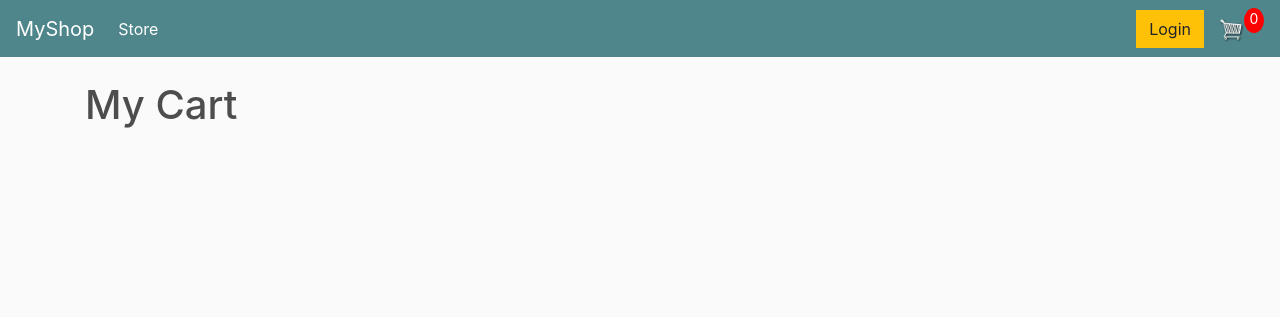
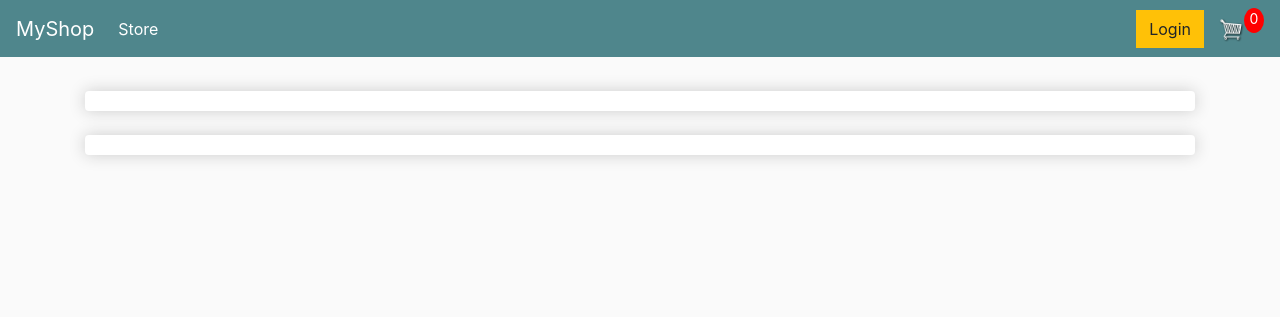
Before and after one commit to youhubs/myshop, a Django app: page /cart/ in a window 1280 px wide. Shown: the top 317 px of the page. Run offline with Django 3.2, Linux system fonts and the light colour scheme; some libraries are stand-ins or nearby versions.

Commit message:
cart.html - add two boxes within one full column

```diff
--- a/store/templates/store/cart.html
+++ b/store/templates/store/cart.html
@@ -6,6 +6,16 @@
 {% endblock %}
 
 {% block content %}
-    <h1>My Cart</h1>
+    <div class="row">
+        <div class="col-lg-12">
+            <div class="box-element">
 
+            </div>
+
+            <br>
+            <div class="box-element">
+
+            </div>
+        </div>
+    </div>
 {% endblock %}
```
Also changed, not shown: static/images/arrow-down.png (added), static/images/arrow-up.png (added), static/images/cart_layout.png (added), static/images/checkout_layout.png (added), static/images/store_home.png (added).
